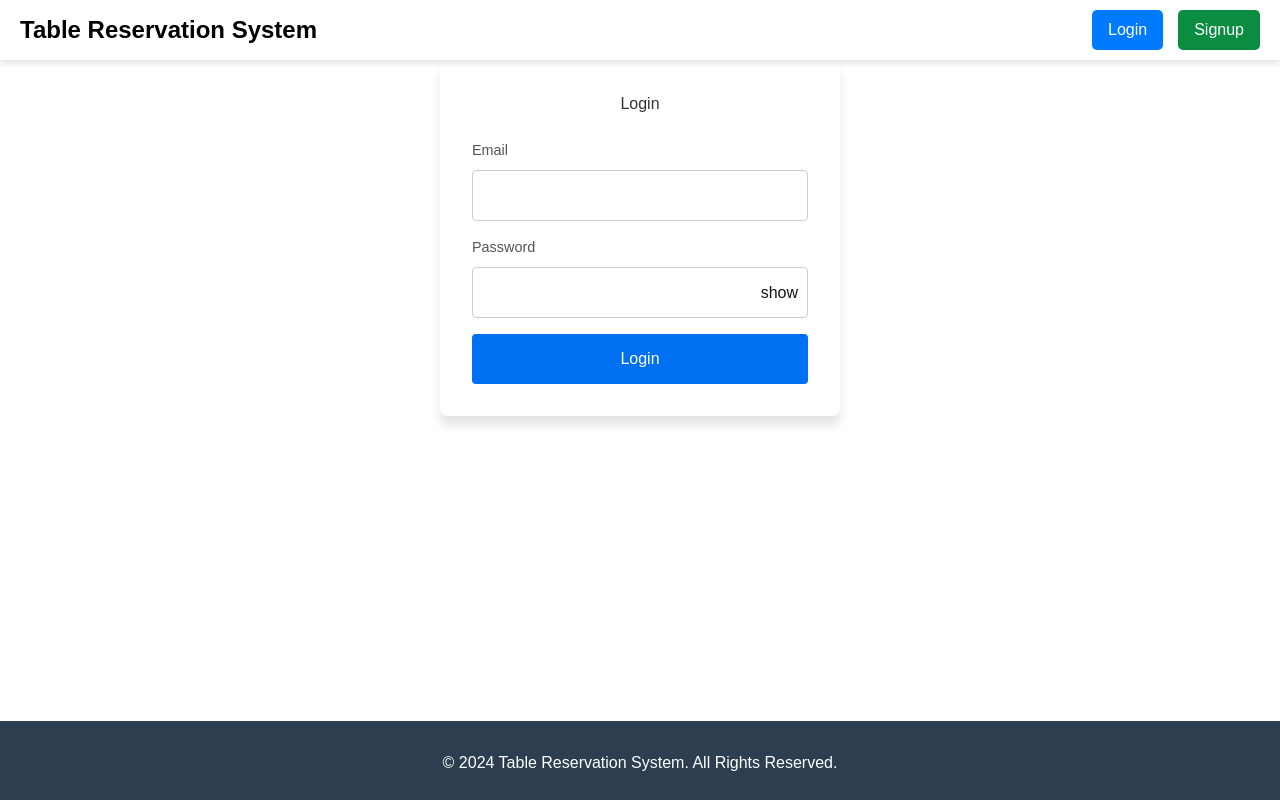
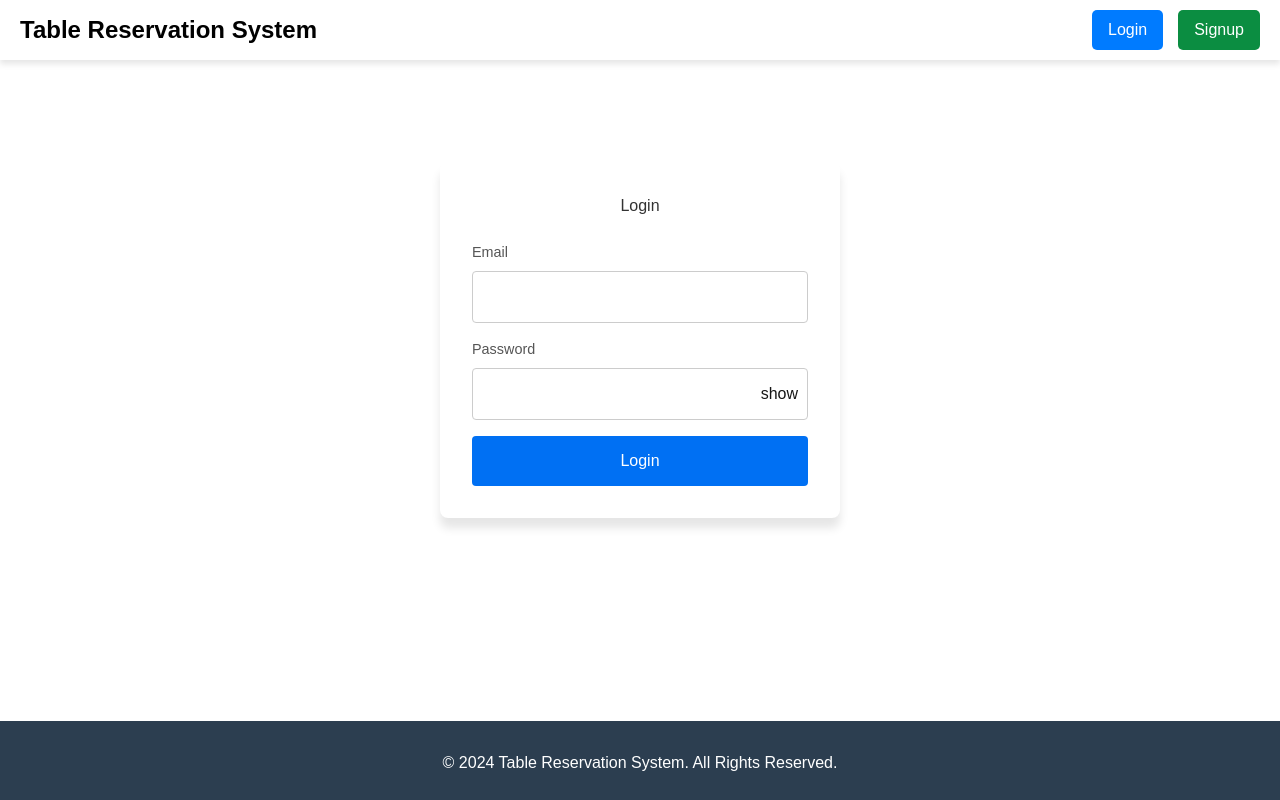
Before and after one commit to naveen0913/table-booking-app, a Next.js app: page /login in a window 1280 px wide. Built offline with nearby package versions, Linux system fonts and the light colour scheme; no server answers.

Commit message:
Update login.module.css

```diff
--- a/src/app/login/login.module.css
+++ b/src/app/login/login.module.css
@@ -2,6 +2,8 @@
     display: flex;
     justify-content: center;
     align-items: center;
+    margin: auto;
+    width: 100%;
   }
 
   .formContainer {
```
